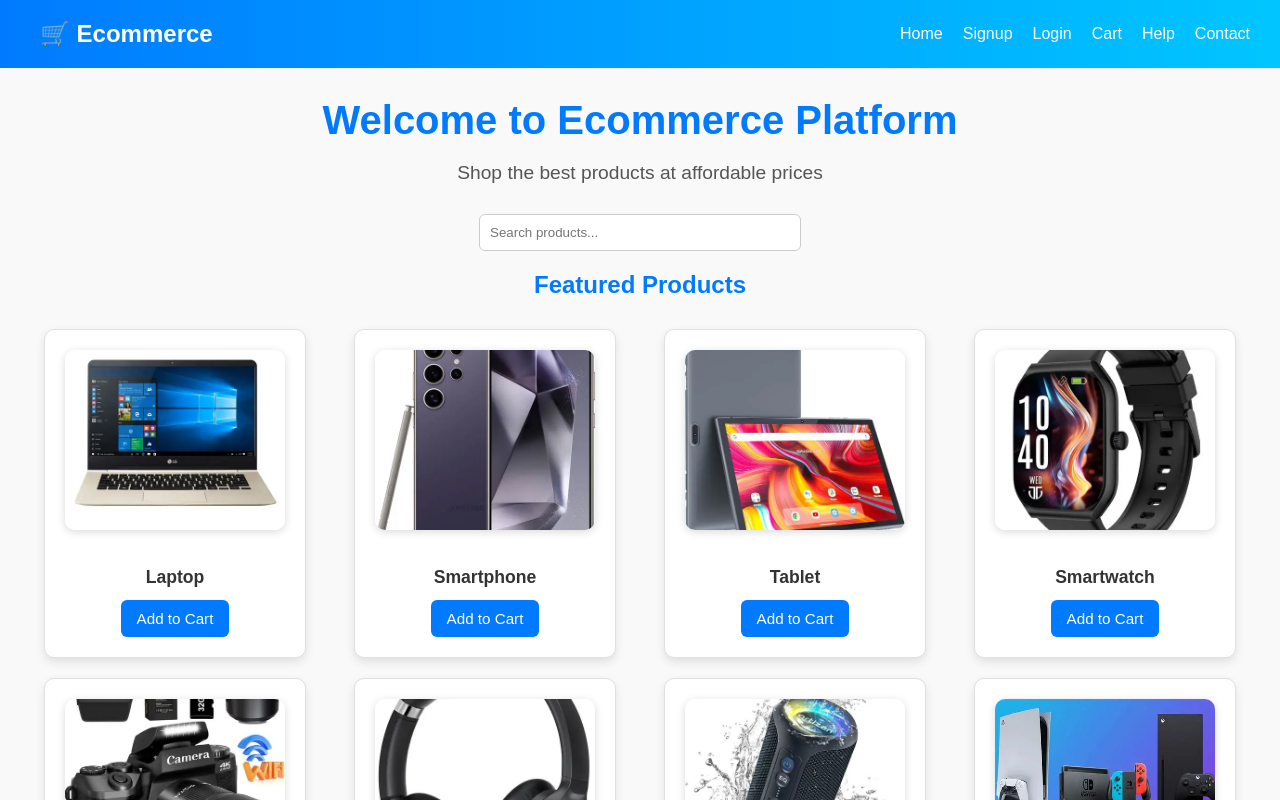
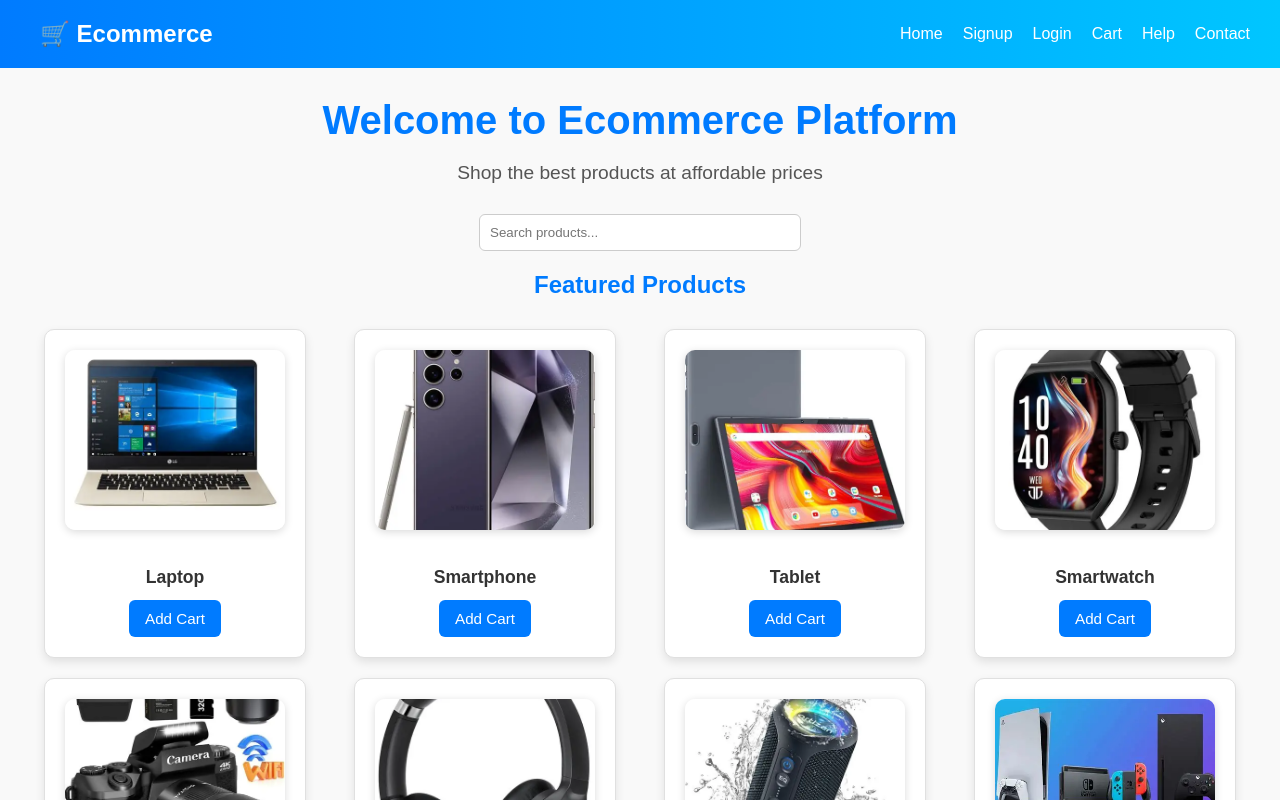
Before and after one commit to kiranchitram/DMBECP, a React (Vite) app in the folder DMBECP/frontend/: page / in a window 1280 px wide. Shown: the top 800 px of the page. Built offline with nearby package versions, Linux system fonts and the light colour scheme.

Commit message:
Update ProductCard.jsx

```diff
--- a/DMBECP/frontend/src/components/ProductCard.jsx
+++ b/DMBECP/frontend/src/components/ProductCard.jsx
@@ -5,7 +5,7 @@ function ProductCard({ name, image, onAddToCart }) {
     <div className="product-card">
       <img src={image} alt={name} className="product-image" />
       <h3>{name}</h3>
-      <button onClick={onAddToCart}>Add to Cart</button>
+      <button onClick={onAddToCart}>Add Cart</button>
     </div>
   );
 }
```
